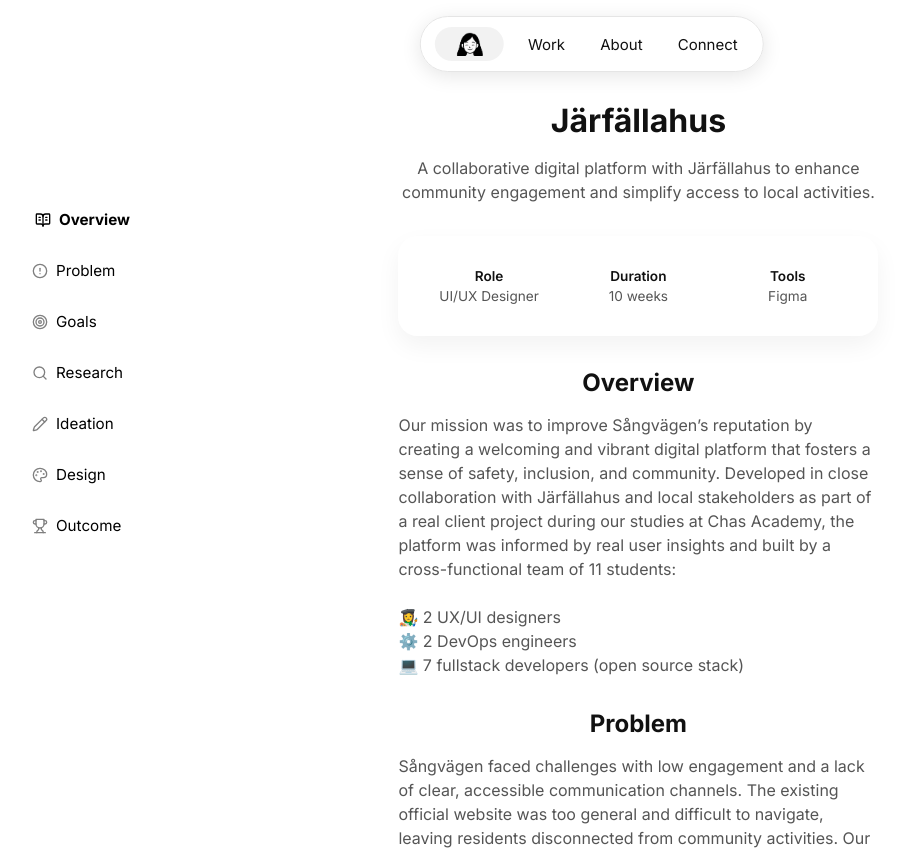
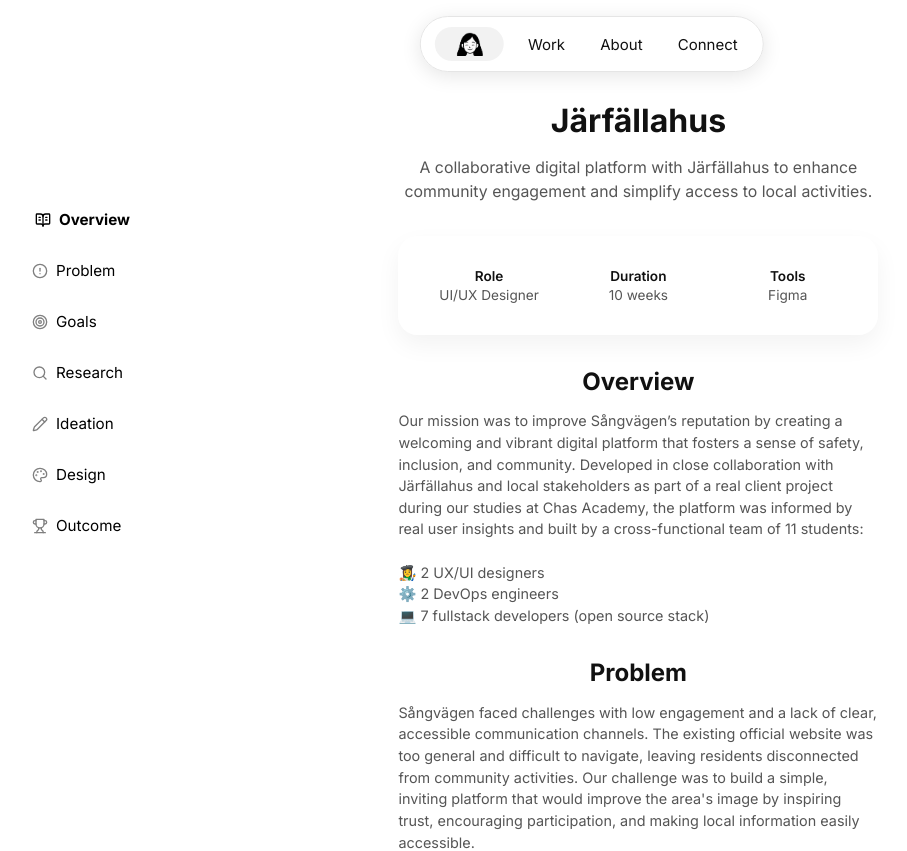
Before and after one commit to desjohnsen/portfolio, a React (Vite) app: page /projects/1 in a window 1280 px wide. Shown: the top 851 px of the page, without its empty margins (48-955 px from the left). Built offline with nearby package versions, Linux system fonts and the light colour scheme.

Commit message:
fix: adjust font sizes in ProjectLayout for responsive design

```diff
--- a/src/styles/ProjectLayout.css
+++ b/src/styles/ProjectLayout.css
@@ -104,9 +104,9 @@
 }
 
 .project-subtitle {
-  font-size: 0.85rem;
+  font-size: 0.8rem;
   color: var(--gray-text);
-  text-align: left;
+  text-align: center;
   margin-bottom: 2rem;
   max-width: 60ch;
   margin-inline: auto;
@@ -142,7 +142,7 @@
 }
 
 .project-content p {
-  font-size: 0.85rem;
+  font-size: 0.77rem;
   color: var(--gray-text);
   text-align: left;
   margin-bottom: 2rem;
@@ -184,7 +184,7 @@
   }
 
   .project-subtitle {
-    font-size: 1rem;
+    font-size: 0.99rem;
     text-align: center;
   }
 
@@ -201,7 +201,7 @@
   }
 
   .project-content p {
-    font-size: 1rem;
+    font-size: 0.9rem;
     margin-bottom: 2rem;
   }
 
```
